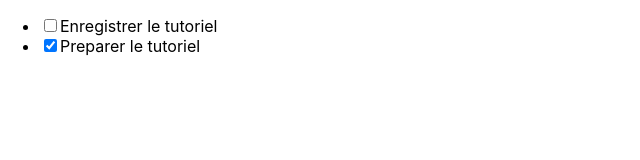
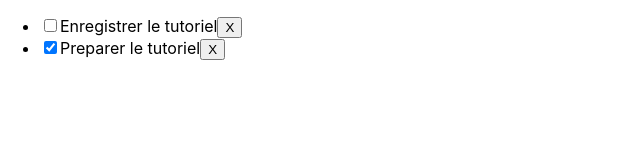
Before and after one commit to niemet0502/todo-react-redux, a React (Create React App) app: page / in a window 1280 px wide. Shown: the top 160 px of the page, without its empty margins (0-640 px from the left). Built offline with nearby package versions, Linux system fonts and the light colour scheme.

Commit message:
main :: implementation delete todo action

```diff
--- a/src/component/TodoList.jsx
+++ b/src/component/TodoList.jsx
@@ -4,19 +4,20 @@ import { deleteTodoAction, toggleTodoAction } from "../store/todosAction"
 import { todosReducer } from "../store/todosReducer"
 import { todosSelector } from "../store/todosSelector"
 
-function TodoItem({todo,onToggle}){
+function TodoItem({todo,onToggle, onDelete}){
     return <li>
         <label>
             <input type="checkbox" checked={todo.completed} onChange={() => onToggle(todo)} />
             {todo.title}
+            <button onClick={() => onDelete(todo)}>X</button>
         </label>
     </li>
 }
 
 
-export default function TodoList({todos, onToggle}){
+export default function TodoList({todos, onToggle, onDelete}){
     return <ul>
-        {todos.map(todo => <TodoItem todo={todo} onToggle={onToggle} />)}
+        {todos.map(todo => <TodoItem todo={todo} onToggle={onToggle} onDelete={onDelete} />)}
     </ul>
 }
 
--- a/src/store/todosAction.js
+++ b/src/store/todosAction.js
@@ -1,4 +1,4 @@
-import {UPDATE_TODO_ACTION} from './todosReducer'
+import {UPDATE_TODO_ACTION,DELETE_TODO_ACTION} from './todosReducer'
 
 export const toggleTodoAction = (todo) =>({
     type: UPDATE_TODO_ACTION,
--- a/src/store/todosReducer.js
+++ b/src/store/todosReducer.js
@@ -29,6 +29,8 @@ export function todosReducer (state = initialState, action){
                     return todo
                 }
             })
+        case DELETE_TODO_ACTION:
+            return state.filter(todo => todo.id !== action.payload)
         default:
             return state
     }
```
Also changed, not shown: 1 other file (tests, documents, lock files or other folders).
